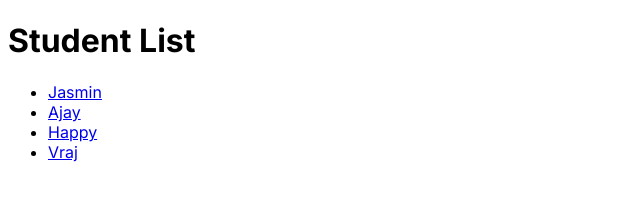
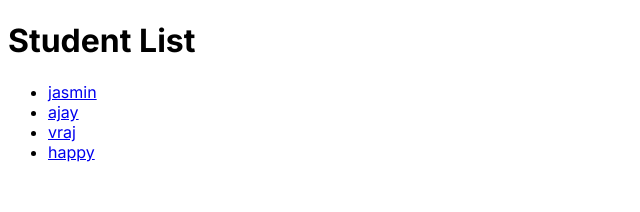
Before and after one commit to Jasmin2208/Nextjs, a Next.js app: page /studentlist in a window 1280 px wide. Shown: the top 212 px of the page, without its empty margins (0-640 px from the left). Built offline with nearby package versions, Linux system fonts and the light colour scheme.

Commit message:
Make Array Of Different Name Path For Dynamic Routing

```diff
--- a/src/app/studentlist/page.js
+++ b/src/app/studentlist/page.js
@@ -2,22 +2,16 @@ import Link from 'next/link'
 import React from 'react'
 
 function StudentList() {
+    const studentsName = ["jasmin", "ajay", "vraj", "happy"]
     return (
         <div>
             <h1>Student List</h1>
             <ul>
-            <li>
-                <Link href="/studentlist/jasmin">Jasmin</Link>
-            </li>
-            <li>
-                <Link href="/studentlist/ajay">Ajay</Link>
-            </li>
-            <li>
-                <Link href="/studentlist/happy">Happy</Link>
-            </li>
-            <li>
-                <Link href="/studentlist/Vraj">Vraj</Link>
-            </li>
+                {
+                    studentsName.map((student) => {
+                        return <li><Link href={`/studentlist/${student}`}> {student} </Link></li>
+                    })
+                }
             </ul>
         </div>
     )
```
Lines whose indentation alone changed are shown as unchanged.
